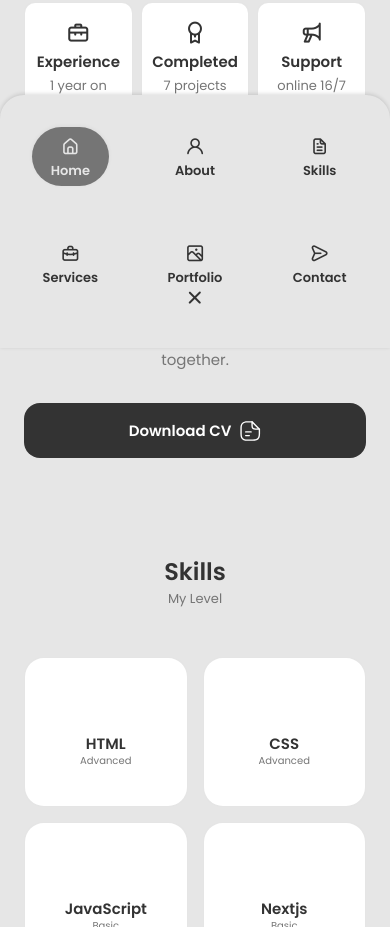
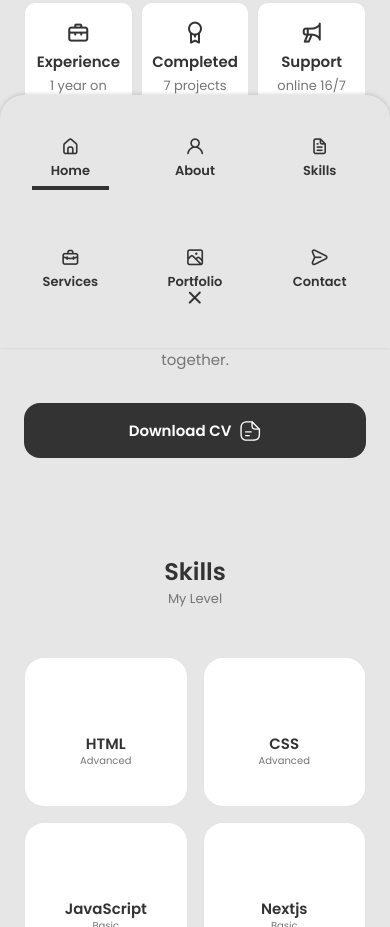
Before and after one commit to Mreselassie001/Portfolio, a React (Create React App) app: page / in a window 390 px wide. Shown: the part 1340-2267 px from the top of the page. Built offline with nearby package versions, Linux system fonts and the light colour scheme; some icons are missing.

Commit message:
23/08/23 12:43am

```diff
--- a/src/components/header/header.css
+++ b/src/components/header/header.css
@@ -55,13 +55,7 @@
 .nav__link:hover {
   /* transform: scale(1.2); */
   width: 100%;
-  /* transition: .1s; */
-/*   bottom-border:solid 1px var(--text-color); */
-  background-color: var(--text-color);
-  box-shadow: 0 -1px 4px rgba(0, 0, 0, 0.05);
-  color: var(--body-color);
-  border-radius: 30px;
-
+  border-bottom: solid 4px;
   padding-top: 5px;
   padding-bottom: 5px;
 
--- a/src/components/mode/mode.css
+++ b/src/components/mode/mode.css
@@ -8,7 +8,7 @@
   --link-hover: rgb(24, 94, 82);
   /* scale: 0.7; */
   left: 81%;
-  bottom: 77%;
+  bottom: 88%;
   z-index: var(--z-tooltip);
   opacity: 0.9;
   scale: 0.5;
@@ -70,7 +70,7 @@
   .toggle-switch {
     left: 89%;
     padding: 0.25rem 0.4rem;
-    bottom: 87%;
+    /* bottom: 87%; */
   }
 
   .switch-label {
@@ -93,13 +93,13 @@
   .toggle-switch {
     left: -1rem;
     /* scale: 0.3; */
-    bottom: 74%;
+    bottom: 90%;
   }
 }
 @media screen and (max-width: 676px) {
   .toggle-switch {
     /* scale: 0.5; */
-    bottom: 94%;
+    bottom: 90%;
   }
 }
 
```
